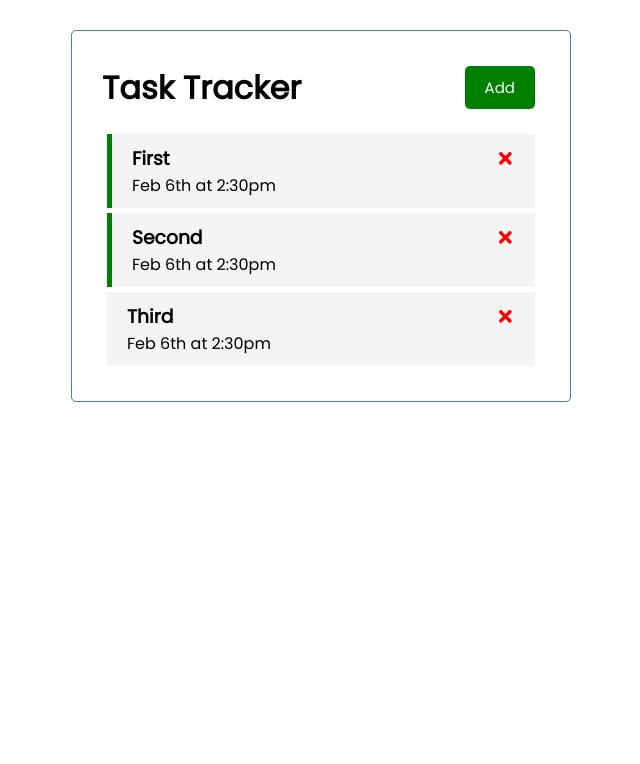
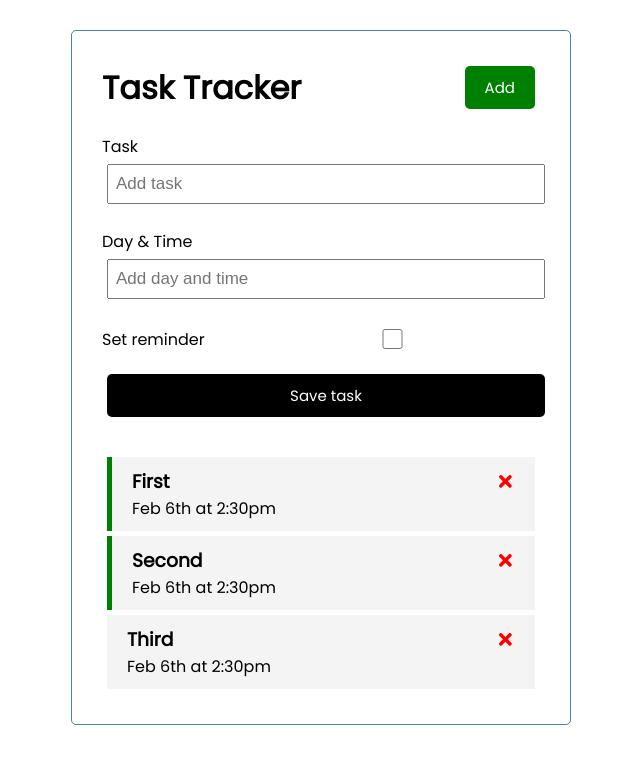
Before and after one commit to marcibaumel/Traversy_Media-React_JS_Crash_Course_2021, a React (Create React App) app in the folder react-task-tracker/: page / in a window 1280 px wide. Shown: the top 764 px of the page, without its empty margins (319-959 px from the left). Built offline with nearby package versions, Linux system fonts and the light colour scheme.

Commit message:
form input

```diff
--- a/react-task-tracker/src/App.js
+++ b/react-task-tracker/src/App.js
@@ -1,6 +1,8 @@
 import { useState } from "react"
 import Header from "./components/Header";
 import Tasks from "./components/Tasks";
+import AddTask from "./components/AddTask";
+
 function App() {
   const [tasks, setTasks] = useState(([
     {
@@ -38,6 +40,7 @@
   return (
     <div className="container">
       <Header/>
+      <AddTask/>
       {tasks.length>0 ? <Tasks tasks={tasks} onDelete = {deleteTask} onToggle = {toggleReminder}/> : 'No tasks to show'}
     </div>
   );
--- /dev/null
+++ b/react-task-tracker/src/components/AddTask.js
@@ -0,0 +1,30 @@
+import { useState } from "react"
+
+const AddTask = () => {
+    const[text, setText] = useState('')
+    const[day, setDay] = useState('')
+    const[reminder, setReminder] = useState(false)
+
+    return (
+        <form className='add-form'>
+            <div className='form-control'>
+                <label>Task</label>
+                <input type="text" placeholder='Add task'
+                value={text} onChange={(e) => setText(e.target.value)}/>
+            </div>
+            <div className='form-control'>
+                <label>Day & Time</label>
+                <input type="text" placeholder='Add day and time'
+                value={day} onChange={(e) => setDay(e.target.value)}/>
+            </div>
+            <div className='form-control form-control-check'>
+                <label>Set reminder</label>
+                <input type="checkbox"
+                value={text} onChange={(e) => setReminder(e.currentTarget.checked)}/>
+            </div>
+            <input className="btn btn-block" type="submit" value="Save task"/>
+        </form>
+    )
+}
+
+export default AddTask
```
